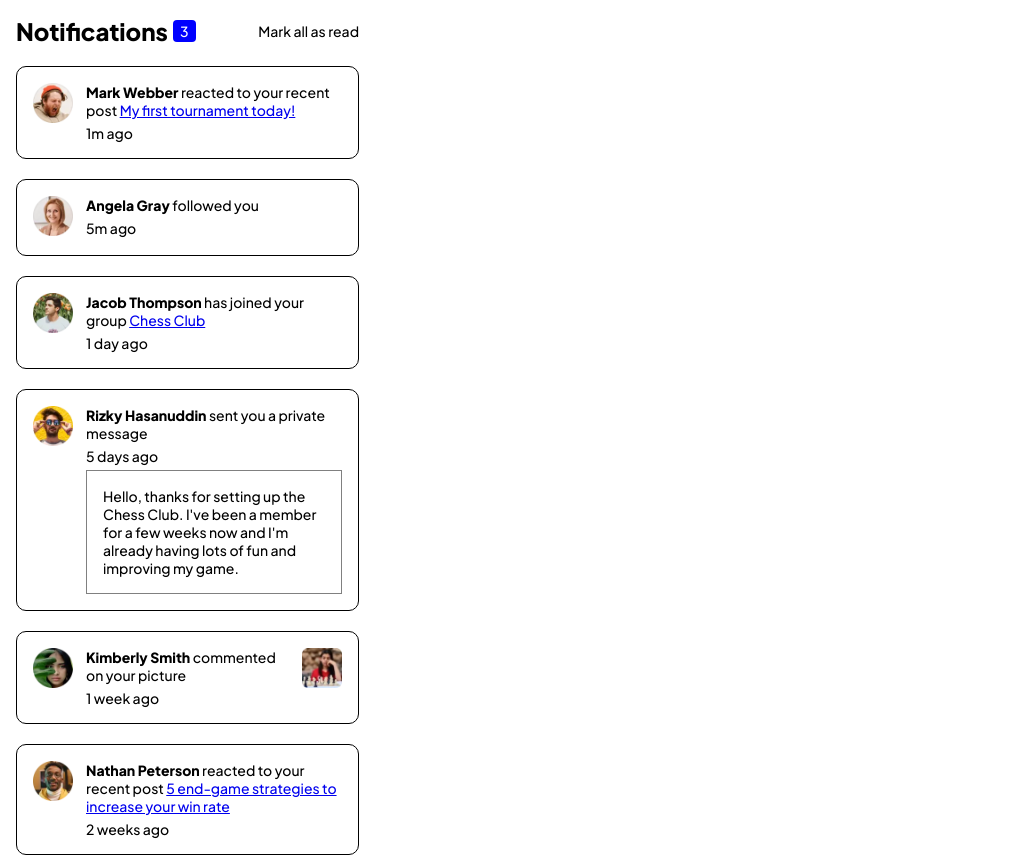
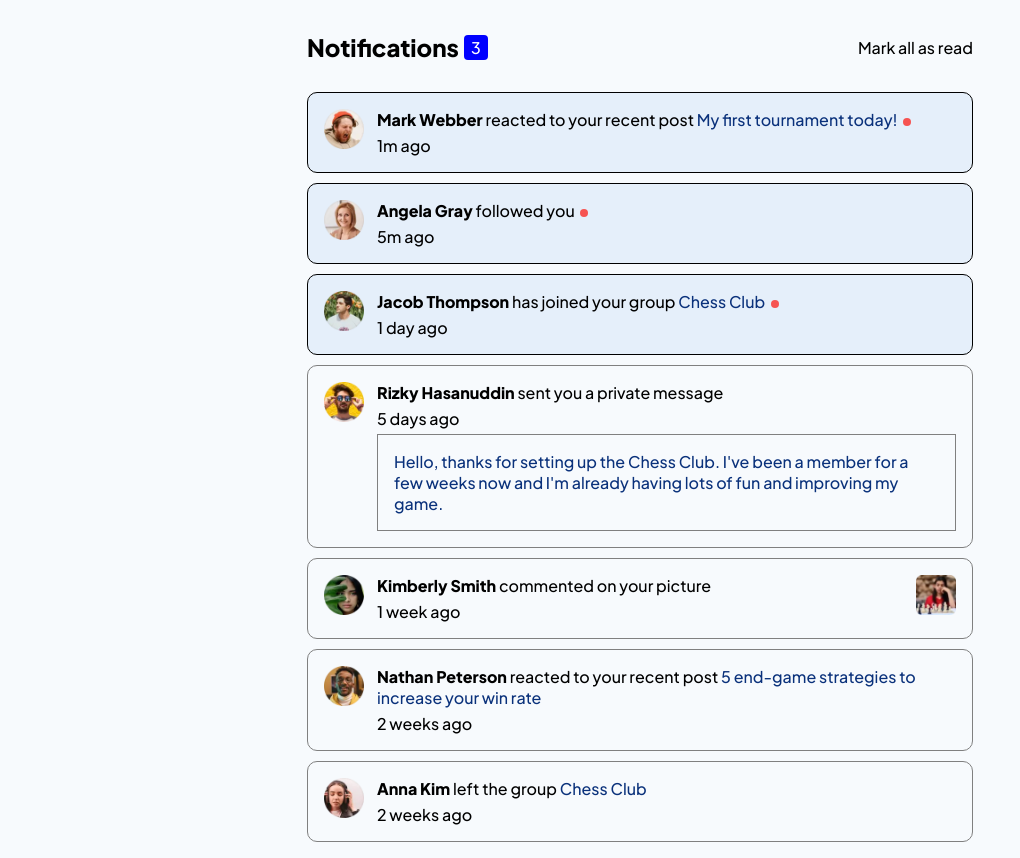
Before and after one commit to Minamakhlouf/FEM-Junior-Notifications_Page, a plain HTML site: page index.html in a window 1280 px wide. Shown: the top 858 px of the page, without its empty margins (0-1020 px from the left). Drawn offline with Linux system fonts and the light colour scheme.

Commit message:
Functional changes of HTML, CSS and JavaScript Code

```diff
--- a/app.js
+++ b/app.js
@@ -1,2 +1,45 @@
+/* Elements to be targeted by JavaScript */
+
 const markAll = document.querySelector(".mark-all");
 const comment = document.querySelectorAll(".comment");
+const unreadCounter = document.querySelector('.unread-counter');
+const red = document.querySelectorAll(".red");
+const message = document.querySelector(".message");
+
+/* Function that controls the unread card counter */
+
+function unread() {
+    let counter = 0;
+    //Go through each card, and if it contains the class of "unread", count it
+    comment.forEach(commentCard => {
+        if (commentCard.classList.contains("unread")) {
+            counter++;
+        }
+    })
+    unreadCounter.textContent = counter;
+}
+
+/* If mark all as read is clicked, remove the classes that indicate that a message is unread and change the counter accordingly */
+
+markAll.addEventListener("click", () => {
+    comment.forEach((comments, index) => {
+        comments.classList.remove("unread");
+        red[index].classList.remove("visible");
+        unread();
+    })
+})
+
+/* Go through all comments and if it contains the class unread, make the red circle visibile. Once it is clicked toggle the unread class make the red circle visible or hidden based on that classs */
+
+comment.forEach((comments, index) => {
+    if (comments.classList.contains("unread")) {
+        red[index].classList.add("visible");
+    }
+    comments.addEventListener("click", () => {
+        comment[index].classList.toggle("unread");
+        red[index].classList.toggle("visible");
+        unread();
+    })
+});
+
+unread();
--- a/index.html
+++ b/index.html
@@ -13,58 +13,58 @@
     <section class="comments">
       <div class="top-row">
         <h1>Notifications</h1>
-        <div class="unread">3</div>
+        <div class="unread-counter"></div>
         <p class="mark-all">Mark all as read</p>
       </div>
-      <div class="comment">
-          <div class="face"><img src="images/avatar-mark-webber.webp" alt=""></div>
+      <div class="comment unread">
+          <div class="face"><img src="images/avatar-mark-webber.webp" alt="Avatar of Mark Webber"></div>
           <div class="desc">
-            <div class="name-and-desc"><span class="name">Mark Webber</span> reacted to your recent post <a href="#">My first tournament today!</a> </div>
+            <div class="name-and-desc"><span class="name">Mark Webber</span> reacted to your recent post <a href="#">My first tournament today!</a> <div class="red"></div> </div>
             <div class="time">1m ago</div>
           </div>
       </div>
-      <div class="comment">
-          <div class="face"><img src="images/avatar-angela-gray.webp" alt=""></div>
+      <div class="comment unread">
+          <div class="face"><img src="images/avatar-angela-gray.webp" alt="Avatar of Angela Gray"></div>
           <div class="desc">
-            <div class="name-and-desc"><span class="name">Angela Gray</span> followed you</div>
+            <div class="name-and-desc"><span class="name">Angela Gray</span> followed you <div class="red"></div></div>
             <div class="time">5m ago</div>
           </div>
       </div>
-      <div class="comment">
-          <div class="face"><img src="images/avatar-jacob-thompson.webp" alt=""></div>
+      <div class="comment unread">
+          <div class="face"><img src="images/avatar-jacob-thompson.webp" alt="Avatar of Jacob Thompson"></div>
           <div class="desc">
-            <div class="name-and-desc"><span class="name">Jacob Thompson</span> has joined your group <a href="#">Chess Club</a> </div>
+            <div class="name-and-desc"><span class="name">Jacob Thompson</span> has joined your group <a href="#">Chess Club</a> <div class="red"></div> </div>
             <div class="time">1 day ago</div>
           </div>
       </div>
       <div class="comment">
-          <div class="face"><img src="images/avatar-rizky-hasanuddin.webp" alt=""></div>
+          <div class="face"><img src="images/avatar-rizky-hasanuddin.webp" alt="Avatar of Rizky Hasanuddin"></div>
           <div class="desc">
-            <div class="name-and-desc"><span class="name">Rizky Hasanuddin</span> sent you a private message</div>
+            <div class="name-and-desc"><span class="name">Rizky Hasanuddin</span> sent you a private message <div class="red"></div></div>
             <div class="time">5 days ago</div>
-            <div class="message">Hello, thanks for setting up the Chess Club. I've been a member for a few weeks now and
-              I'm already having lots of fun and improving my game.</div>
+            <a href="#"><div class="message">Hello, thanks for setting up the Chess Club. I've been a member for a few weeks now and
+              I'm already having lots of fun and improving my game.</div></a>
           </div>
       </div>
       <div class="comment">
-          <div class="face"><img src="images/avatar-kimberly-smith.webp" alt=""></div>
+          <div class="face"><img src="images/avatar-kimberly-smith.webp" alt="Avatar of Kimberly Smith"></div>
           <div class="desc">
-            <div class="name-and-desc"><span class="name">Kimberly Smith</span> commented on your picture</div>
+            <div class="name-and-desc"><span class="name">Kimberly Smith</span> commented on your picture <div class="red"></div></div>
             <div class="time">1 week ago</div>
           </div>
-          <div class="picture"><a href="#"><img src="images/image-chess.webp" alt=""></a></div>
+          <div class="picture"><a href="#"><img src="images/image-chess.webp" alt="Chess Image"></a></div>
       </div>
       <div class="comment">
-          <div class="face"><img src="images/avatar-nathan-peterson.webp" alt=""></div>
+          <div class="face"><img src="images/avatar-nathan-peterson.webp" alt="Avatar of Nathan Peterson"></div>
           <div class="desc">
-            <div class="name-and-desc"><span class="name">Nathan Peterson</span> reacted to your recent post <a href="#">5 end-game strategies to increase your win rate</a> </div>
+            <div class="name-and-desc"><span class="name">Nathan Peterson</span> reacted to your recent post <a href="#">5 end-game strategies to increase your win rate</a> <div class="red"></div> </div>
             <div class="time">2 weeks ago</div>
           </div>
       </div>
       <div class="comment">
-          <div class="face"><img src="images/avatar-anna-kim.webp" alt=""></div>
+          <div class="face"><img src="images/avatar-anna-kim.webp" alt="Avatar of Anna Kim"></div>
           <div class="desc">
-            <div class="name-and-desc"><span class="name">Anna Kim</span> left the group <a href="#">Chess Club</a> </div>
+            <div class="name-and-desc"><span class="name">Anna Kim</span> left the group <a href="#">Chess Club</a> <div class="red"></div> </div>
             <div class="time">2 weeks ago</div>
           </div>
       </div>
--- a/style.css
+++ b/style.css
@@ -7,70 +7,154 @@
 }
 
 body {
-    width: 375px;
     font-family: "Plus Jakarta Sans", sans-serif;
+    background-color: hsl(210, 60%, 98%);
 }
+
+/* Defining images and font sizes */
 
 img {
     width: 100%;
 }
 
 h1 {
-    font-size: 24px;
+    font-size: 1.5rem;
 }
 
 div, p {
-    font-size: 14px;
+    font-size: .875rem;
+}
+
+/* Defining main and section elements */
+
+main {
+    min-height: 100vh;
+    display: flex;
+    align-items: center;
+    justify-content: center;
 }
 
 .comments {
     display: flex;
     flex-direction: column;
-    gap: 20px;
-    padding: 16px;
+    gap: .625rem;
+    padding: 1rem;
+    max-width: 45.625rem;
 }
 
-.comment {
-    display: flex;
-    padding: 16px;
-    gap: 13px;
-    border: 1px solid black;
-    border-radius: 10px;
-}
-
-.face, .picture {
-    max-width: 40px;
-    min-width: 40px
-}
-
-.desc {
-    display: flex;
-    flex-direction: column;
-    gap: 5px;
-}
-
-.message {
-    padding: 16px;
-    border: 1px solid gray;
-}
+/* Defining top row of the notifications card */
 
 .top-row {
     display: flex;
     align-items: center;
-    gap: 5px;
+    gap: .3125rem;
+    margin-bottom: 1.25rem;
 }
 
-.unread {
-    padding: 2px 7px;
-    border-radius: 4px;
+.unread-counter {
+    padding: .125rem .4375rem;
+    border-radius: .25rem;
     background: blue;
     color: white;
 }
 
 .mark-all {
     margin-left: auto;
+    cursor: pointer;
+    transition: all 0.2s ease;
 }
+
+.mark-all:hover {
+    color: hsl(219, 85%, 26%);
+}
+
+/* Defining the styling of each comment and its child elements */
+
+.comment.unread {
+    border: 1px solid black;
+}
+
+.comment {
+    display: flex;
+    padding: 1rem;
+    gap: .8125rem;
+    border: 1px solid gray;
+    border-radius: .625rem;
+}
+
+.comment:hover {
+    cursor: pointer;
+    border: 1px solid black;
+}
+
+.face, .picture {
+    max-width: 2.5rem;
+    min-width: 2.5rem;
+}
+
+.picture {
+    margin-left: auto;
+}
+
+.desc {
+    display: flex;
+    flex-direction: column;
+    gap: .3125rem;
+}
+
+.message {
+    padding: 1rem;
+    border: 1px solid gray;
+}
+
+.message:hover {
+    background-color: hsl(211, 68%, 94%);
+}
+
+
 
 .name {
     font-weight: 800;
+    transition: all 0.2s ease;
+    cursor: pointer;
 }
+
+.name:hover {
+    color:hsl(219, 85%, 26%);
+}
+
+a {
+    text-decoration: none;
+    color: hsl(219, 85%, 26%);
+}
+
+.unread {
+    background-color: hsl(211, 68%, 94%);
+}
+
+.red {
+    width: .5rem;
+    height: .5rem;
+    border-radius: 50%;
+    background-color: hsl(1, 90%, 64%);
+    display: inline-block;
+    margin-left: .1875rem;
+    opacity: 0;
+}
+
+.red.visible {
+    opacity: 1;
+}
+
+.hovered {
+    background-color: hsl(211, 68%, 94%);
+}
+
+@media screen and (min-width: 500px) {
+    .comments {
+        padding: 2rem;
+    }
+    div, p {
+        font-size: 1rem;
+    }
+}
```
